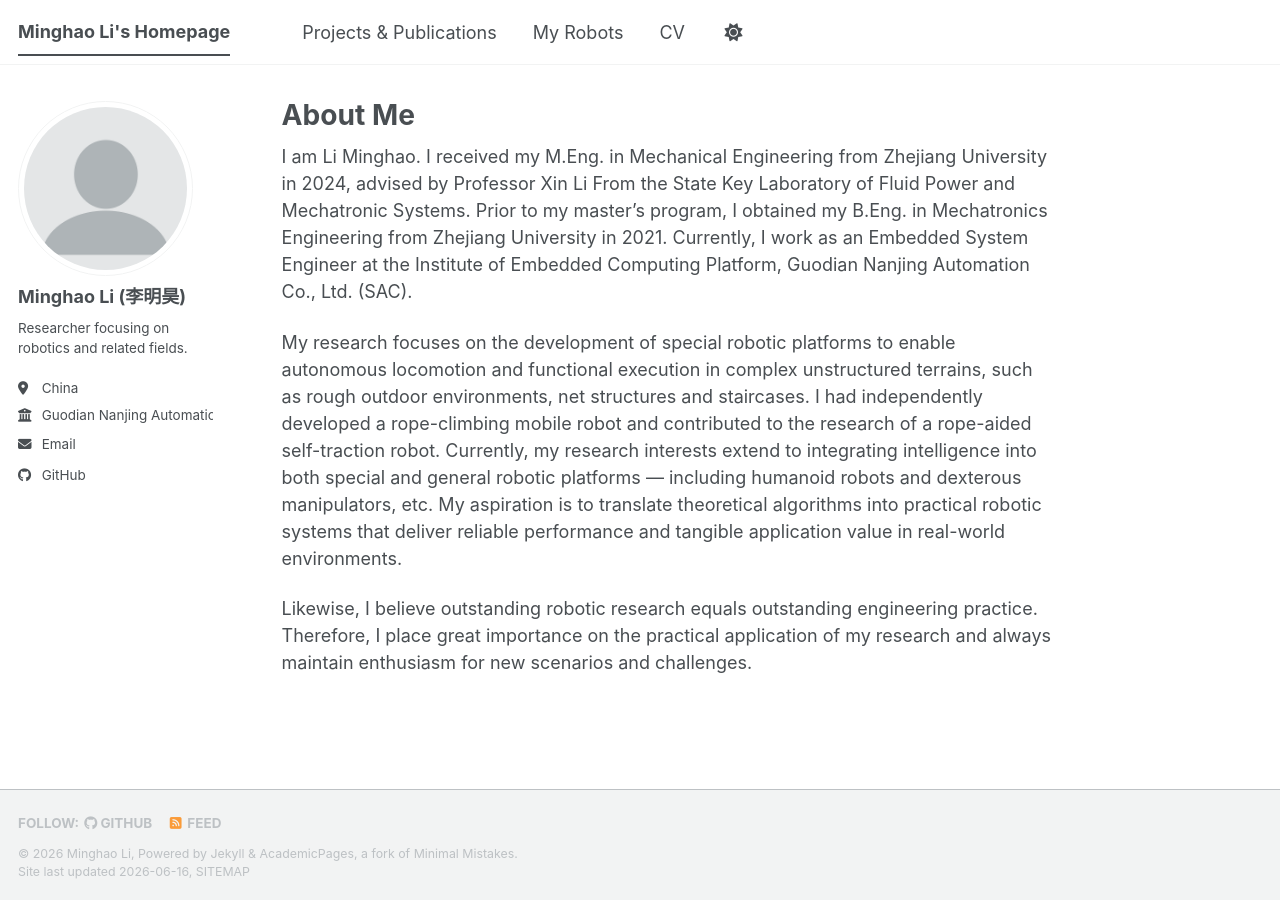
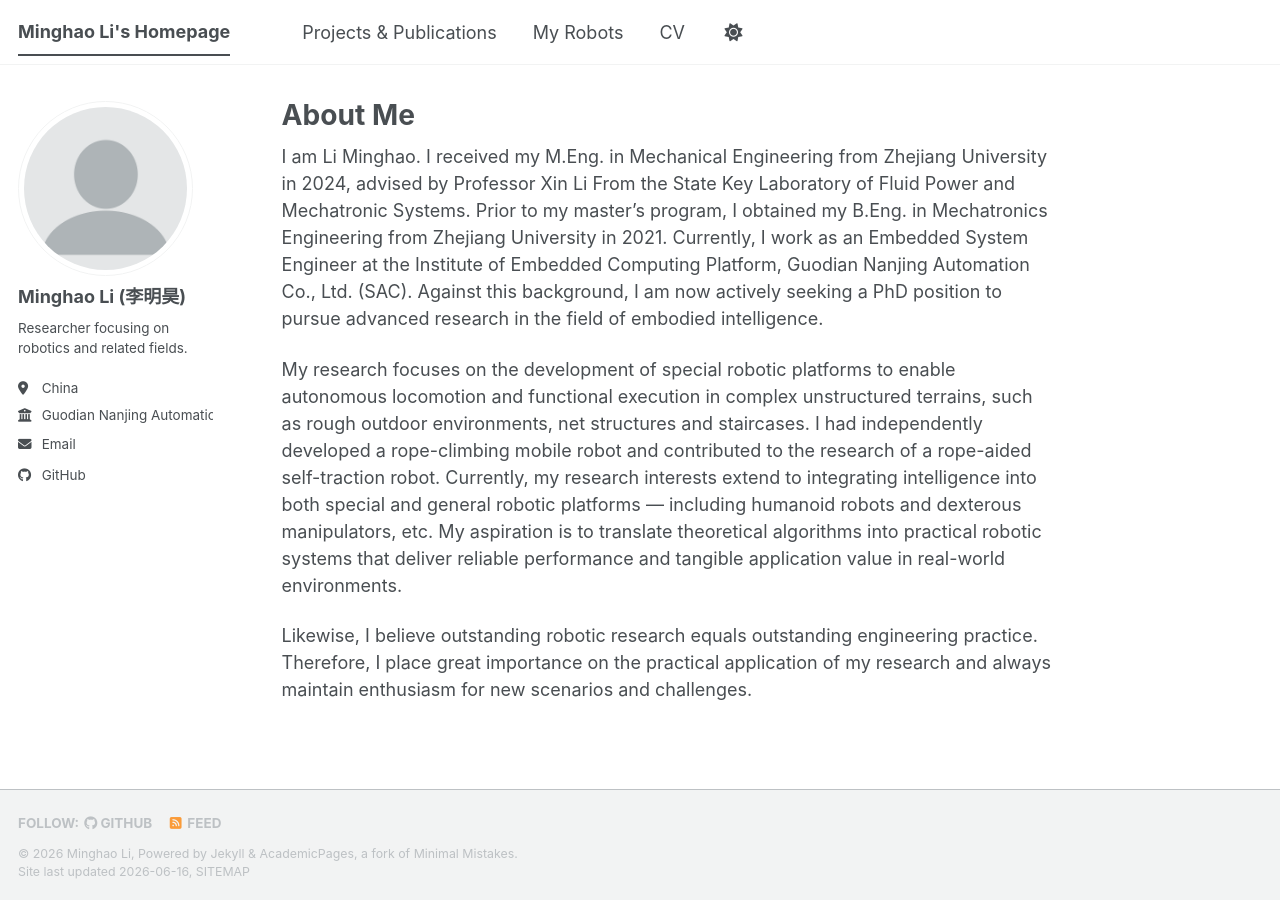
Before and after one commit to lim-0619/lim-0619.github.io, a Jekyll site: the page built from _pages/about.md, in a window 1280 px wide. Built offline with Jekyll 4.4.1, drawn with Linux system fonts in a browser that asks for light colours; a script bundle is joined from its source files by our own code; library files that are not in the unit come from our copies.

Commit message:
Update about.md

```diff
--- a/_pages/about.md
+++ b/_pages/about.md
@@ -8,7 +8,7 @@ redirect_from:
   - /about.html
 ---
 
-I am Li Minghao. I received my M.Eng. in Mechanical Engineering from Zhejiang University in 2024, advised by Professor Xin Li From the State Key Laboratory of Fluid Power and Mechatronic Systems. Prior to my master’s program, I obtained my B.Eng. in Mechatronics Engineering from Zhejiang University in 2021. Currently, I work as an Embedded System Engineer at the Institute of Embedded Computing Platform, Guodian Nanjing Automation Co., Ltd. (SAC).
+I am Li Minghao. I received my M.Eng. in Mechanical Engineering from Zhejiang University in 2024, advised by Professor Xin Li From the State Key Laboratory of Fluid Power and Mechatronic Systems. Prior to my master’s program, I obtained my B.Eng. in Mechatronics Engineering from Zhejiang University in 2021. Currently, I work as an Embedded System Engineer at the Institute of Embedded Computing Platform, Guodian Nanjing Automation Co., Ltd. (SAC).  Against this background, I am now actively seeking a PhD position to pursue advanced research in the field of embodied intelligence.
 
 My research focuses on the development of special robotic platforms to enable autonomous locomotion and functional execution in complex unstructured terrains, such as rough outdoor environments, net structures and staircases. I had independently developed a rope-climbing mobile robot and contributed to the research of a rope-aided self-traction robot. Currently, my research interests extend to integrating intelligence into both special and general robotic platforms — including humanoid robots and dexterous manipulators, etc. My aspiration is to  translate theoretical algorithms into practical robotic systems that deliver reliable performance and tangible application value in real-world environments.
 
```
